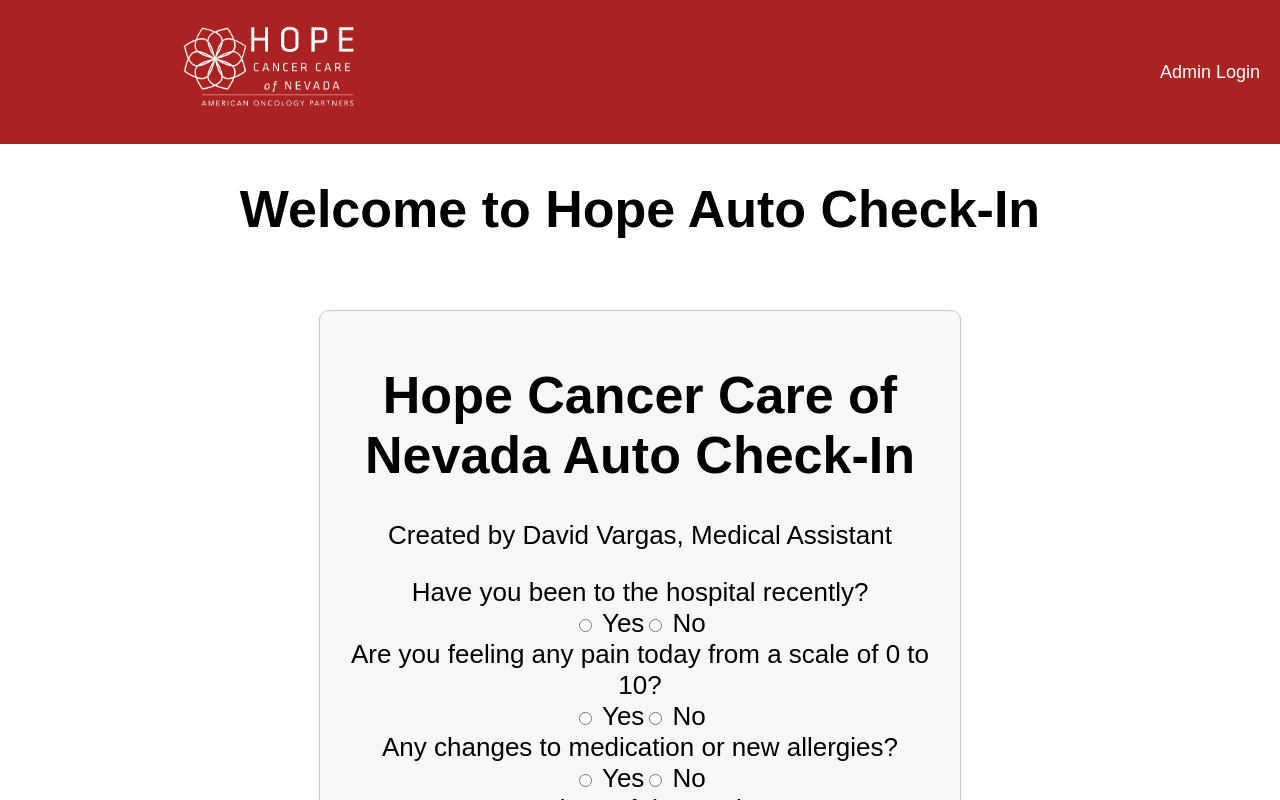
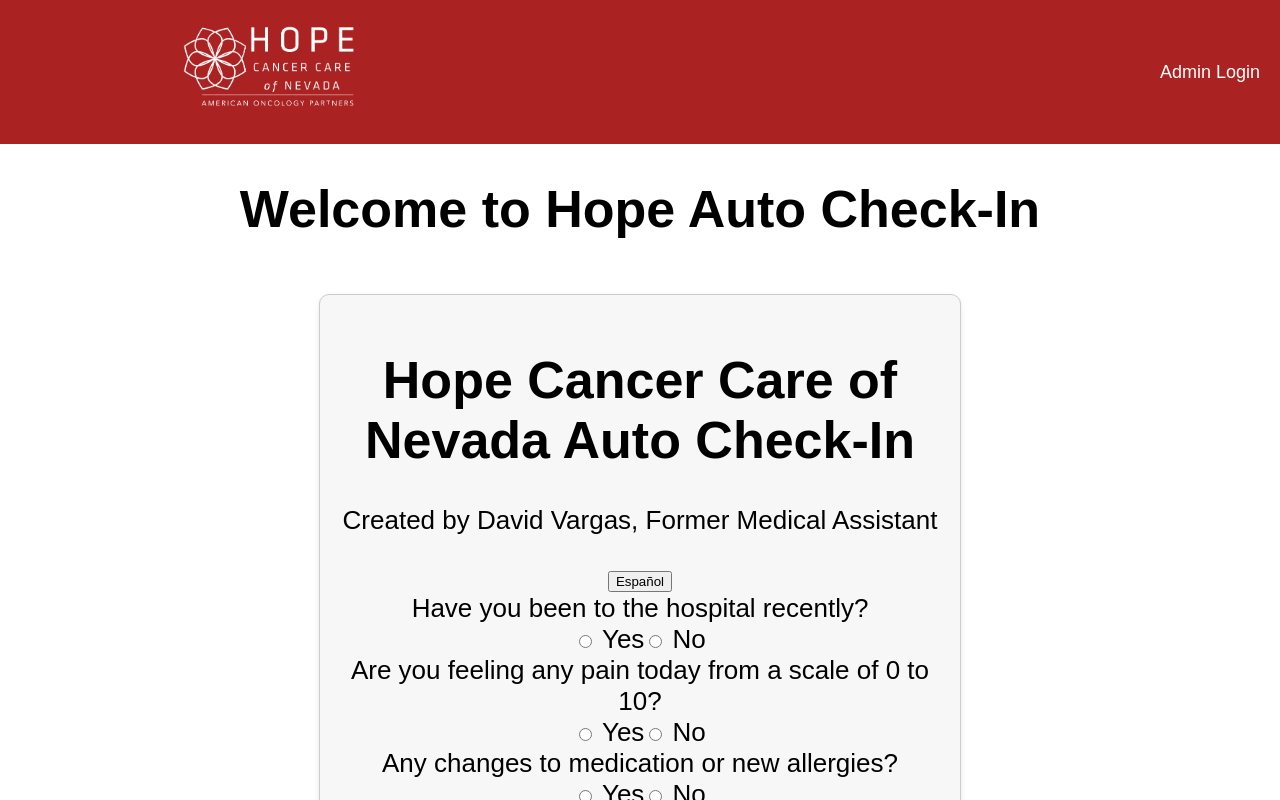
Before and after one commit to DavidAVargas/Hope-Auto-Check-In, a React (Create React App) app in the folder frontend/: page / in a window 1280 px wide. Shown: the top 800 px of the page. Built offline with nearby package versions, Linux system fonts and the light colour scheme.

Commit message:
checkIn form update fixed

```diff
--- a/frontend/src/CheckIn/CheckInForm.js
+++ b/frontend/src/CheckIn/CheckInForm.js
@@ -2,65 +2,105 @@
 import './CheckInForm.css';
 
 function CheckInForm() {
-  const [formData, setFormData] = useState({
-    hospital: '',
-    hospitalName: '',
-    pain: '',
-    painLevel: '',
-    medication: '',
-    medicationInfo: '',
-    depression: '',
-  });
+  const [language, setLanguage] = useState('en');
+  const [lastName, setLastName] = useState('');
+  const [firstName, setFirstName] = useState('');
+  const [dateOfBirth, setDateOfBirth] = useState('');
+  const [hospital, setHospital] = useState('');
+  const [pain, setPain] = useState('');
+  const [medication, setMedication] = useState('');
+  const [depression, setDepression] = useState('');
+  const [hospitalName, setHospitalName] = useState('');
+  const [painLevel, setPainLevel] = useState('');
+  const [medicationInfo, setMedicationInfo] = useState('');
 
-  const handleChange = (e) => {
-    const { name, value } = e.target;
-    setFormData({ ...formData, [name]: value });
+  const toggleLanguage = () => {
+    setLanguage((prevLang) => (prevLang === 'en' ? 'es' : 'en'));
   };
 
-  const submitForm = () => {
-    alert('Form submitted successfully!');
+  const labels = {
+    en: {
+      title: "Hope Cancer Care of Nevada Auto Check-In",
+      createdBy: "Created by David Vargas, Former Medical Assistant",
+      hospital: "Have you been to the hospital recently?",
+      hospitalName: "If yes, please specify the hospital:",
+      pain: "Are you feeling any pain today from a scale of 0 to 10?",
+      painLevel: "If yes, please specify the pain level (0-10):",
+      medication: "Any changes to medication or new allergies?",
+      medicationInfo: "If yes, please provide details:",
+      depression: "Any signs of depression?",
+      yes: "Yes",
+      no: "No",
+      submit: "Submit",
+      toggle: "Español"
+    },
+    es: {
+      title: "Auto Check-In de Hope Cancer Care de Nevada",
+      createdBy: "Creado por David Vargas, Ex Asistente Médico",
+      hospital: "¿Ha estado en el hospital recientemente?",
+      hospitalName: "Si es así, especifique el hospital:",
+      pain: "¿Siente algún dolor hoy en una escala del 0 al 10?",
+      painLevel: "Si es así, especifique el nivel de dolor (0-10):",
+      medication: "¿Algún cambio en la medicación o nuevas alergias?",
+      medicationInfo: "Si es así, proporcione detalles:",
+      depression: "¿Algún signo de depresión?",
+      yes: "Sí",
+      no: "No",
+      submit: "Enviar",
+      toggle: "English"
+    }
+  };
+
+  const formLabels = labels[language];
+
+  const handleSubmit = (e) => {
+    e.preventDefault();
+    // Handle form submission here
+    alert("Form submitted successfully!");
   };
 
   return (
     <div className="container">
-      <h1>Hope Cancer Care of Nevada Auto Check-In</h1>
-      <p>Created by David Vargas, Medical Assistant</p>
-      <form id="checkInForm">
-        <label>Have you been to the hospital recently?</label><br />
-        <input type="radio" name="hospital" value="yes" onChange={handleChange} /> Yes
-        <input type="radio" name="hospital" value="no" onChange={handleChange} /> No<br />
-        {formData.hospital === 'yes' && (
+      <h1>{formLabels.title}</h1>
+      <p>{formLabels.createdBy}</p>
+      <button onClick={toggleLanguage}>{formLabels.toggle}</button>
+      <form id="checkInForm" onSubmit={handleSubmit}>
+        <label>{formLabels.hospital}</label><br />
+        <input type="radio" name="hospital" value="yes" onChange={(e) => setHospital(e.target.value)} /> {formLabels.yes}
+        <input type="radio" name="hospital" value="no" onChange={(e) => setHospital(e.target.value)} /> {formLabels.no}<br />
+        {hospital === 'yes' && (
           <div>
-            <label>If yes, please specify the hospital:</label><br />
-            <input type="text" name="hospitalName" value={formData.hospitalName} onChange={handleChange} /><br />
+            <label>{formLabels.hospitalName}</label><br />
+            <input type="text" value={hospitalName} onChange={(e) => setHospitalName(e.target.value)} /><br />
           </div>
         )}
 
-        <label>Are you feeling any pain today from a scale of 0 to 10?</label><br />
-        <input type="radio" name="pain" value="yes" onChange={handleChange} /> Yes
-        <input type="radio" name="pain" value="no" onChange={handleChange} /> No<br />
-        {formData.pain === 'yes' && (
+        <label>{formLabels.pain}</label><br />
+        <input type="radio" name="pain" value="yes" onChange={(e) => setPain(e.target.value)} /> {formLabels.yes}
+        <input type="radio" name="pain" value="no" onChange={(e) => setPain(e.target.value)} /> {formLabels.no}<br />
+        {pain === 'yes' && (
           <div>
-            <label>If yes, please specify the pain level (0-10):</label><br />
-            <input type="number" name="painLevel" min="0" max="10" value={formData.painLevel} onChange={handleChange} /><br />
+            <label>{formLabels.painLevel}</label><br />
+            <input type="number" min="0" max="10" value={painLevel} onChange={(e) => setPainLevel(e.target.value)} /><br />
           </div>
         )}
 
-        <label>Any changes to medication or new allergies?</label><br />
-        <input type="radio" name="medication" value="yes" onChange={handleChange} /> Yes
-        <input type="radio" name="medication" value="no" onChange={handleChange} /> No<br />
-        {formData.medication === 'yes' && (
+        <label>{formLabels.medication}</label><br />
+        <input type="radio" name="medication" value="yes" onChange={(e) => setMedication(e.target.value)} /> {formLabels.yes}
+        <input type="radio" name="medication" value="no" onChange={(e) => setMedication(e.target.value)} /> {formLabels.no}<br />
+        {medication === 'yes' && (
           <div>
-            <label>If yes, please provide details:</label><br />
-            <textarea name="medicationInfo" rows="4" cols="50" value={formData.medicationInfo} onChange={handleChange}></textarea><br />
+            <label>{formLabels.medicationInfo}</label><br />
+            <textarea value={medicationInfo} onChange={(e) => setMedicationInfo(e.target.value)} rows="4" cols="50"></textarea><br />
           </div>
         )}
 
-        <label>Any signs of depression?</label><br />
-        <input type="radio" name="depression" value="yes" onChange={handleChange} /> Yes
-        <input type="radio" name="depression" value="no" onChange={handleChange} /> No<br />
+        <label>{formLabels.depression}</label><br />
+        <input type="radio" name="depression" value="yes" onChange={(e) => setDepression(e.target.value)} /> {formLabels.yes}
+        <input type="radio" name="depression" value="no" onChange={(e) => setDepression(e.target.value)} /> {formLabels.no}<br />
+
+        <button type="submit">{formLabels.submit}</button>
       </form>
-      <button onClick={submitForm}>Submit</button>
     </div>
   );
 }
```
